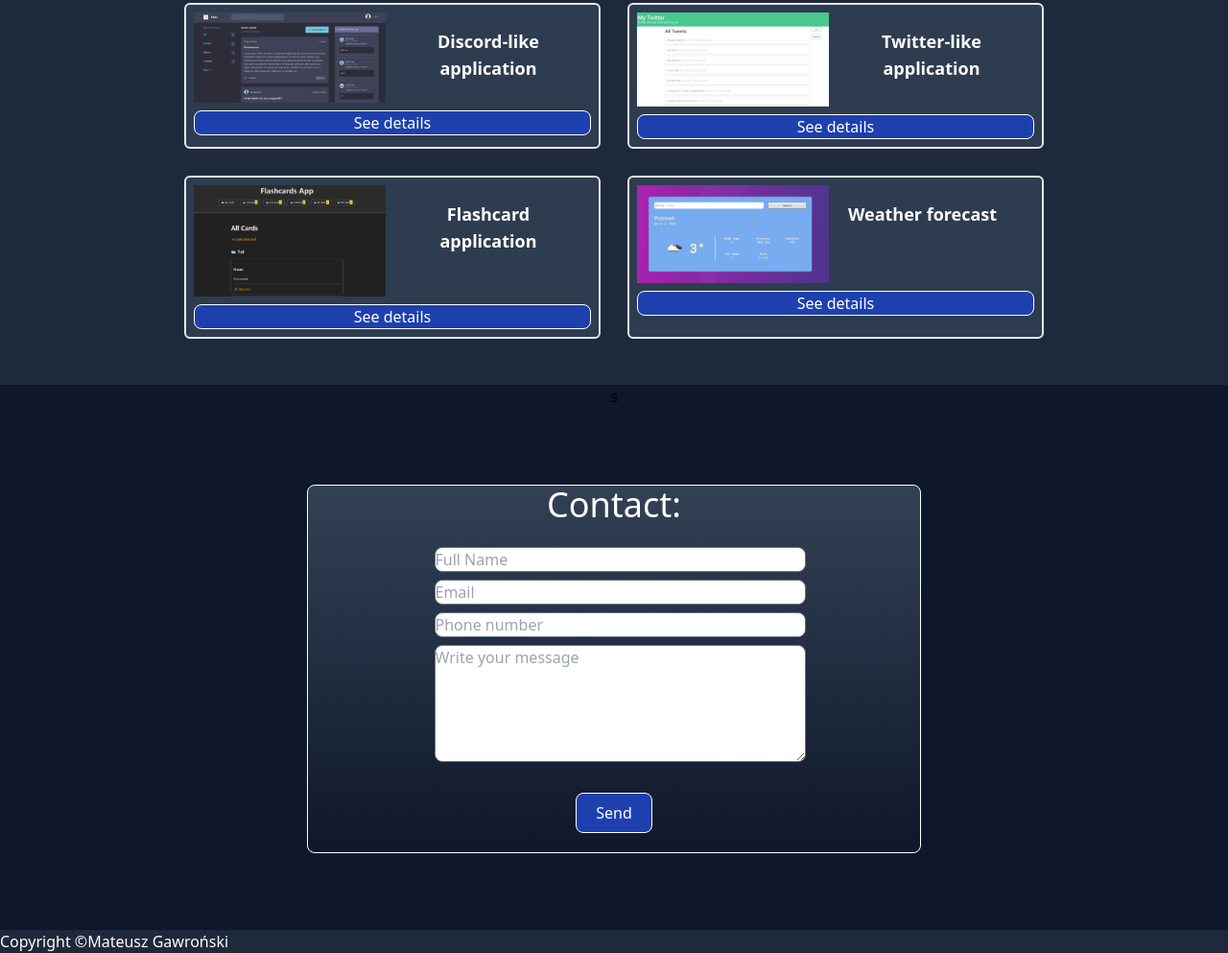
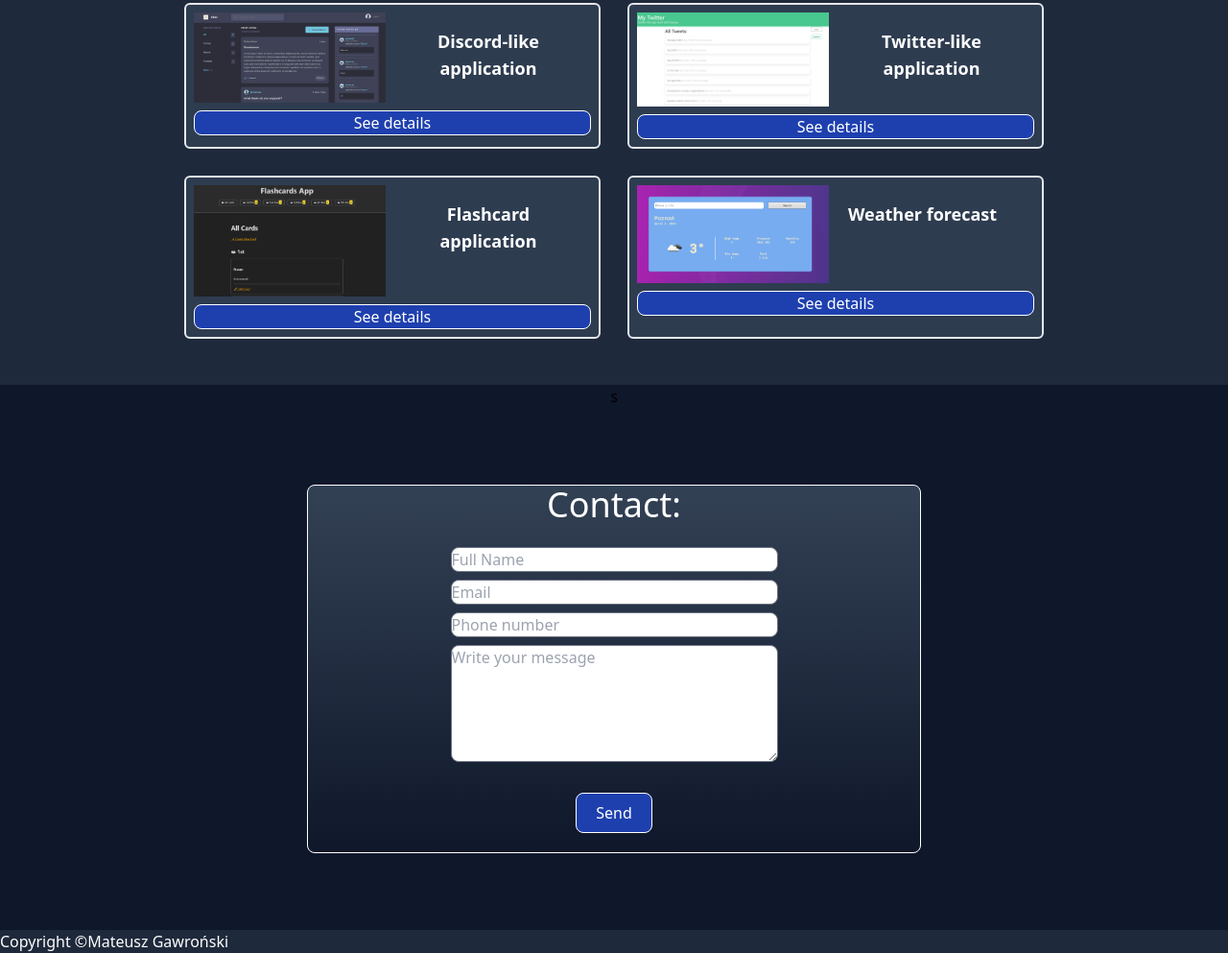
Before and after one commit to matt064/my_portfolio_website, a plain HTML site: page index.html in a window 1280 px wide. Shown: the part 1540-2533 px from the top of the page at 96% size. Drawn offline with Linux system fonts and the light colour scheme.

Commit message:
change contact form

```diff
--- a/index.html
+++ b/index.html
@@ -204,19 +204,19 @@
                   <form action="https://formsubmit.co/gawronski.m91@gmail.com" method="POST" class="flex flex-col items-center">
                       <div class="space-y-6 ">
                         <h1 class="text-4xl mb-4 text-white">Contact:</h1>
-                        <div class="flex flex-col ml-3 ">
-                          <input class="border border-gray-500 mx-2 mb-2 rounded-lg"
+                        <div class="flex flex-col  w-2/3 mx-auto  md:w-auto">
+                          <input class="border border-gray-500 mb-2 rounded-lg"
                           type="text" id="name" name="name" placeholder="Full Name" required
                           >
-                          <input class="border border-gray-500 mx-2 mb-2 rounded-lg focus:outline-1  focus:outline-blue-500"
+                          <input class="border border-gray-500 mb-2 rounded-lg focus:outline-1  focus:outline-blue-500"
                           type="email" id="email" name="email" placeholder="Email" required
                           >
-                          <input class="border border-gray-500 mx-2 mb-2 rounded-lg focus:outline-3  focus:outline-blue-500"
+                          <input class="border border-gray-500 mb-2 rounded-lg focus:outline-3  focus:outline-blue-500"
                           type="tel" id="phone" name="phone" placeholder="Phone number"
                           >
                           <textarea name="message" id="message"
-                          placeholder="Write your message" rows="5" cols="40" required
-                          class="border border-gray-500 mx-2 mb-2 rounded-lg focus:outline-3  focus:outline-blue-500"
+                          placeholder="Write your message" rows="5" cols="35" required
+                          class="border border-gray-500 mb-2 rounded-lg focus:outline-3  focus:outline-blue-500"
                           ></textarea>
                         </div>
 
```
Also changed, not shown: static/css/output.css.
